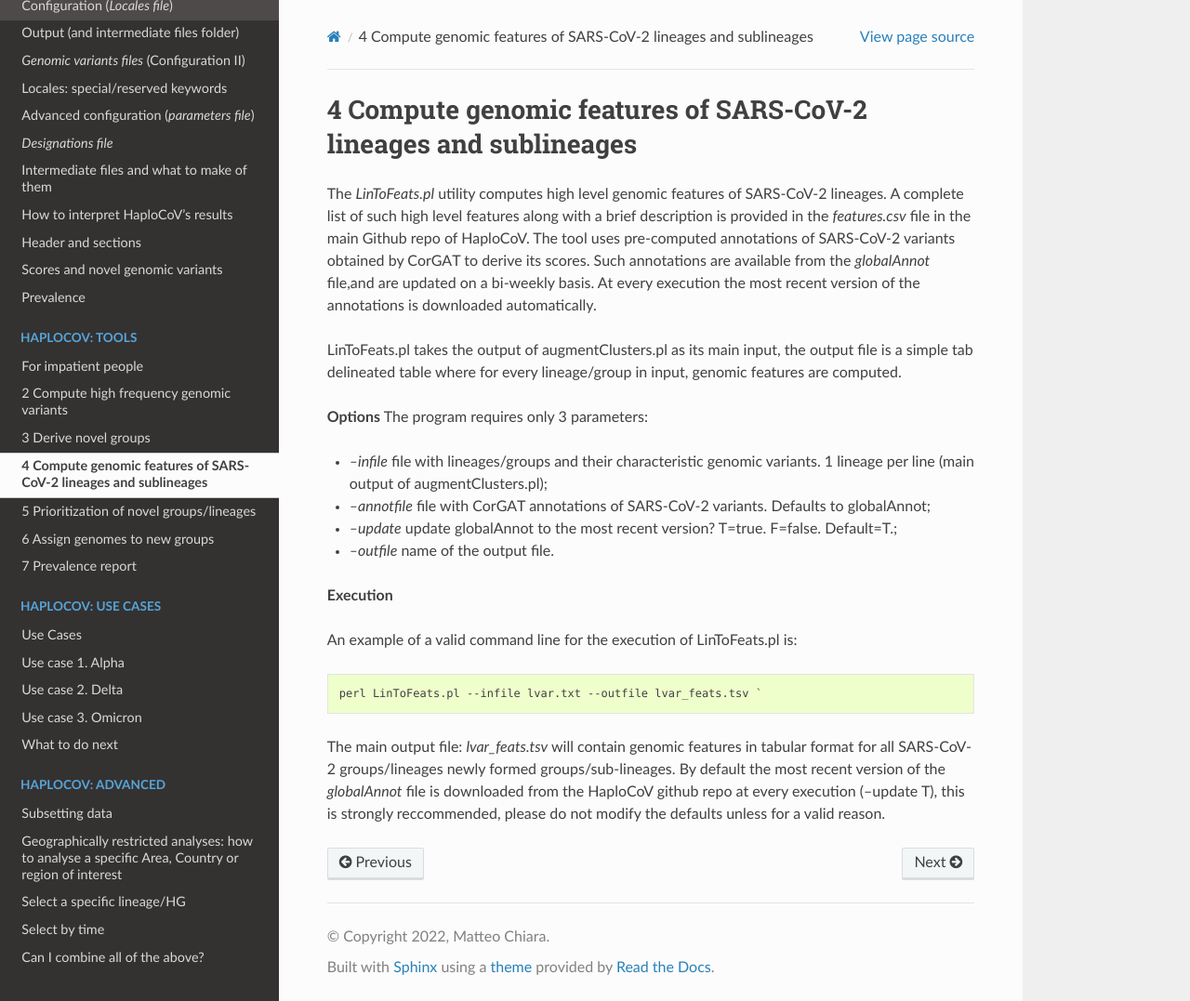
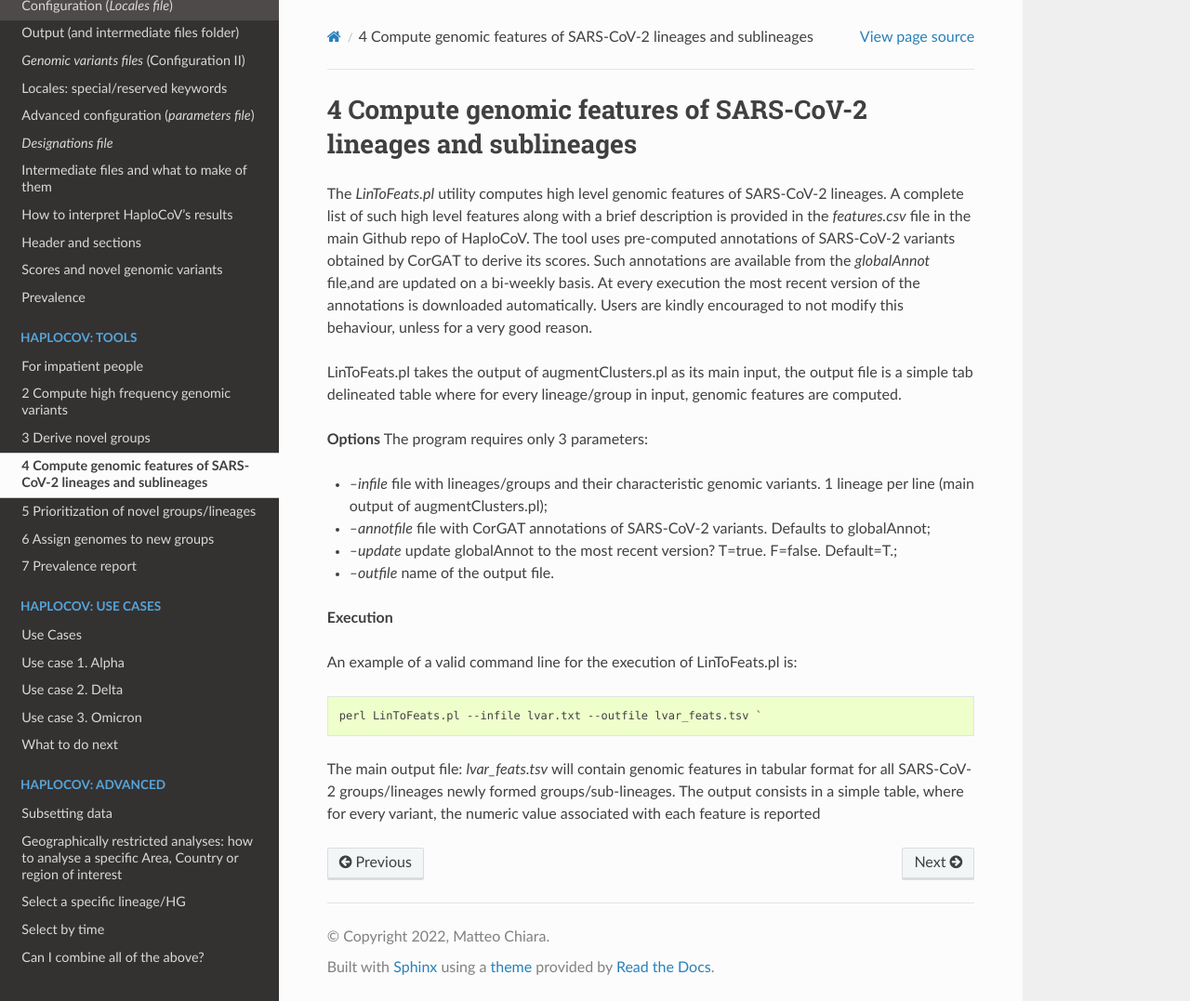
Before and after one commit to matteo14c/HaploCoV, a Sphinx documentation site: the page built from docs/source/features.rst, in a window 1280 px wide and 1077 px high. Shown: the whole window at 93% size. Built offline with Sphinx 7.4.7 and the Read the Docs theme 2.0.0, drawn with Linux system fonts in a browser that asks for light colours.

Commit message:
Update features.rst

```diff
--- a/docs/source/features.rst
+++ b/docs/source/features.rst
@@ -3,7 +3,7 @@
 
 The *LinToFeats.pl* utility computes high level genomic features of SARS-CoV-2 lineages.
 A complete list of such high level features along with a brief description is provided in the *features.csv* file in the main Github repo of HaploCoV.
-The tool uses pre-computed annotations of SARS-CoV-2 variants obtained by CorGAT to derive its scores. Such annotations are available from the *globalAnnot* file,and are updated on a bi-weekly basis. At every execution the most recent version of the annotations is downloaded automatically.
+The tool uses pre-computed annotations of SARS-CoV-2 variants obtained by CorGAT to derive its scores. Such annotations are available from the *globalAnnot* file,and are updated on a bi-weekly basis. At every execution the most recent version of the annotations is downloaded automatically. Users are kindly encouraged to not modify this behaviour, unless for a very good reason.
 
 LinToFeats.pl takes the output of augmentClusters.pl as its main input, the output file is a simple tab delineated table where for every lineage/group in input, genomic features are computed.
 
@@ -23,4 +23,4 @@ An example of a valid command line for the execution of LinToFeats.pl is:
 
  perl LinToFeats.pl --infile lvar.txt --outfile lvar_feats.tsv `
 
-The main output file: *lvar_feats.tsv* will contain genomic features in tabular format for all SARS-CoV-2 groups/lineages newly formed groups/sub-lineages. By default the most recent version of the *globalAnnot* file is downloaded from the HaploCoV github repo at every execution (--update T), this is strongly reccommended, please do not modify the defaults unless for a valid reason.
+The main output file: *lvar_feats.tsv* will contain genomic features in tabular format for all SARS-CoV-2 groups/lineages newly formed groups/sub-lineages. The output consists in a simple table, where for every variant, the numeric value associated with each feature is reported
```
